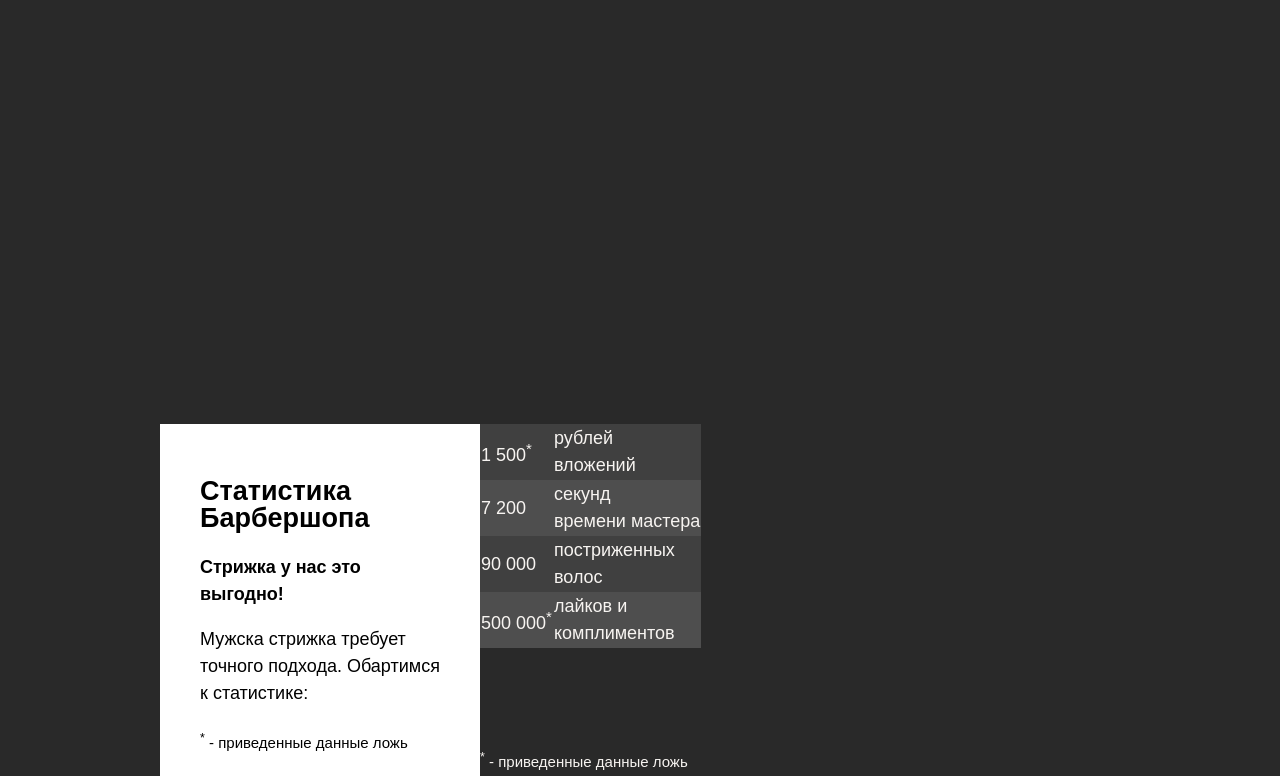
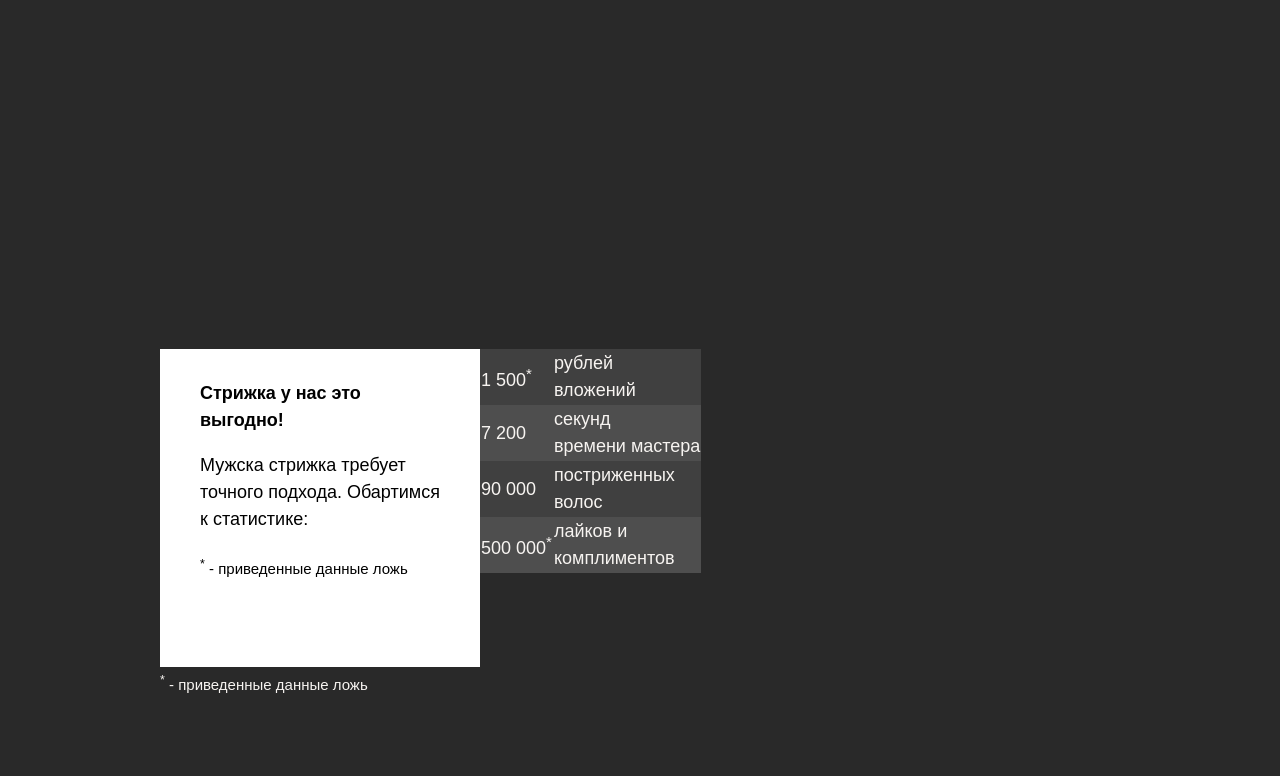
Before and after one commit to Stanleygoo/barbershop-adaptive-1, a website: page app/index.html in a window 1280 px wide. Shown: the part 275-1051 px from the top of the page. Drawn offline with Linux system fonts and the light colour scheme; a web font is replaced by a local one.

Commit message:
adding styles for class .visually-hidden to scaffolding.less

```diff
--- a/app/less/scaffolding.less
+++ b/app/less/scaffolding.less
@@ -12,3 +12,14 @@ img {
   max-width: 100%;
   height: auto;
 }
+
+.visually-hidden {
+  position: absolute;
+  width: 1px;
+  height: 1px;
+  margin: -1px;
+  padding: 0;
+  border: 0;
+  clip: rect(0 0 0 0);
+  overflow: hidden;
+}
```
Also changed, not shown: app/css/style.css.
